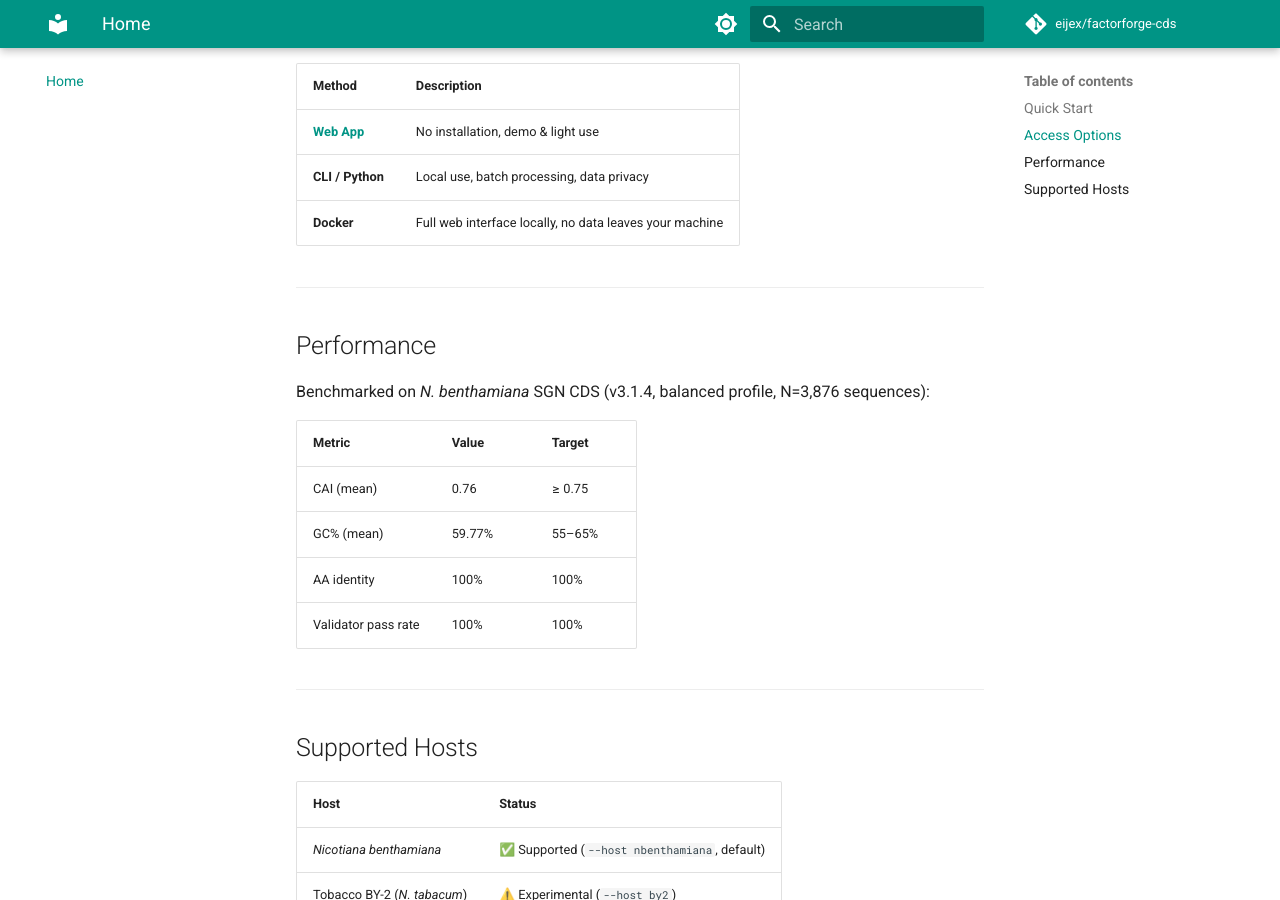
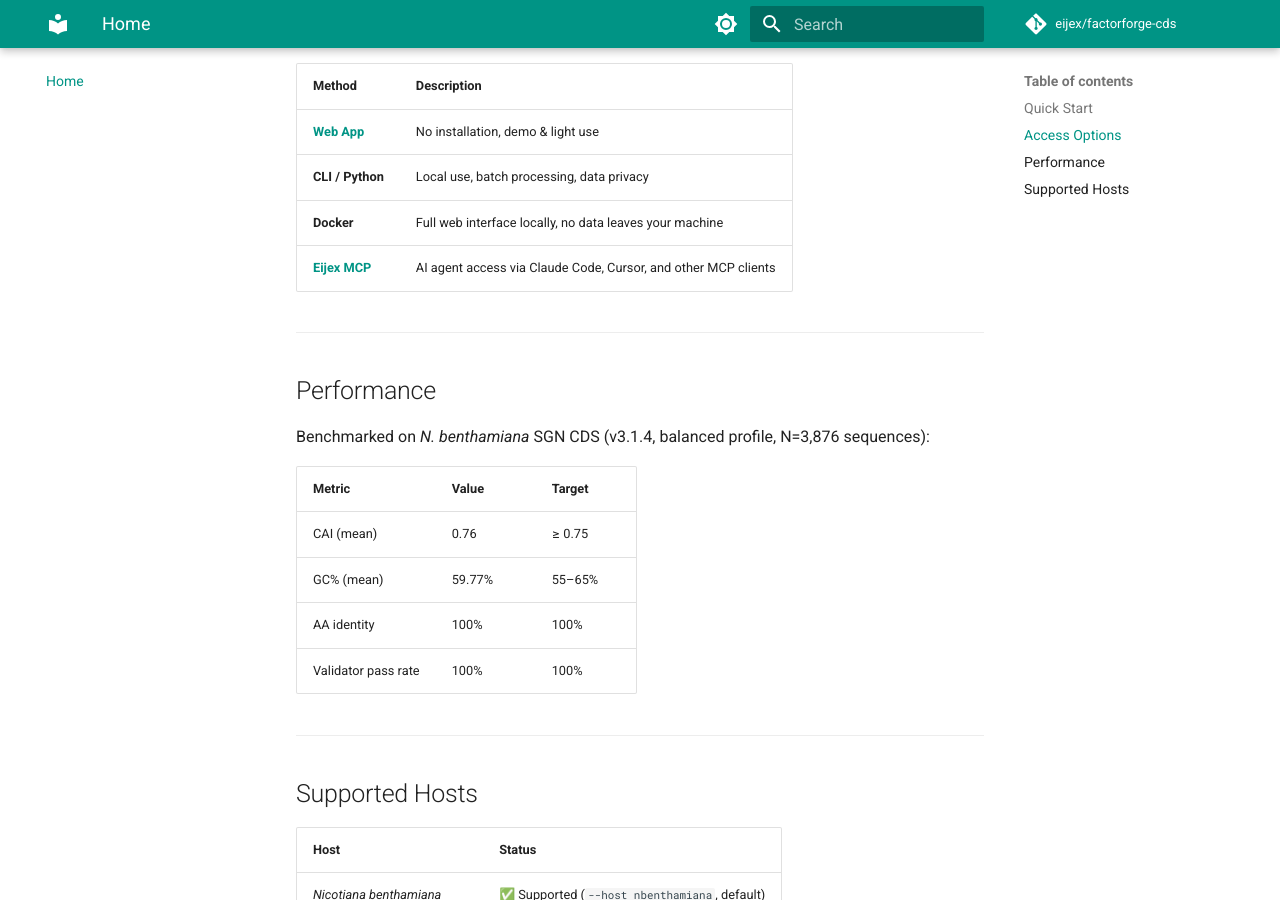
Before and after one commit to eijex/factorforge-cds, an MkDocs documentation site: the page built from docs/index.md, in a window 1280 px wide and 900 px high, scrolled down 712 px. Built offline with MkDocs 1.6.1 and Material for MkDocs 9.7.7, drawn with Linux system fonts in a browser that asks for light colours; comment, search, counter and statistics services are not loaded.

Commit message:
docs: Access Options에 Eijex MCP 항목 추가
Co-Authored-By: Claude Sonnet 4.6 <noreply@anthropic.com>

```diff
--- a/docs/index.md
+++ b/docs/index.md
@@ -30,6 +30,7 @@ Or use the **[web app](https://factorforge.eijex.com)** — no installation requ
 | **[Web App](https://factorforge.eijex.com)** | No installation, demo & light use |
 | **CLI / Python** | Local use, batch processing, data privacy |
 | **Docker** | Full web interface locally, no data leaves your machine |
+| **[Eijex MCP](https://mcp.eijex.com)** | AI agent access via Claude Code, Cursor, and other MCP clients |
 
 ---
 
```
Also changed, not shown: README.md (+1 -0 lines).
